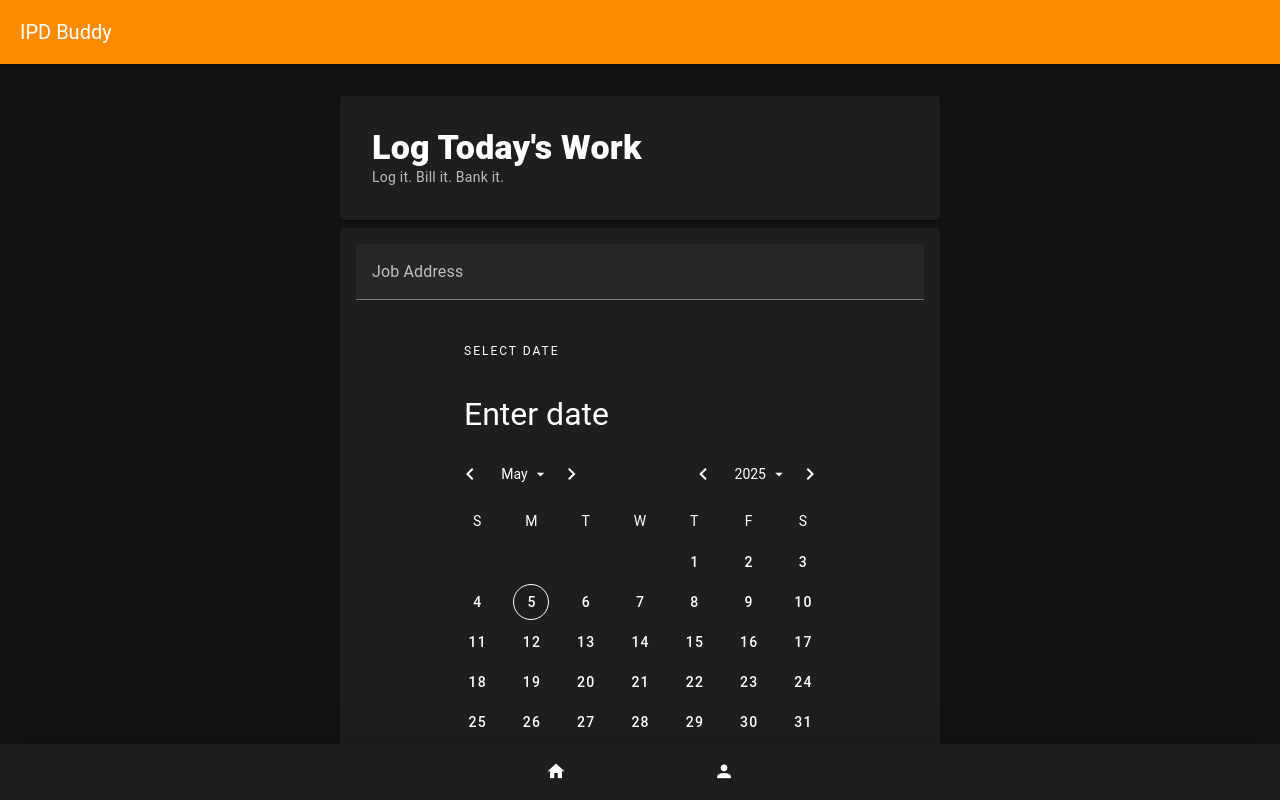
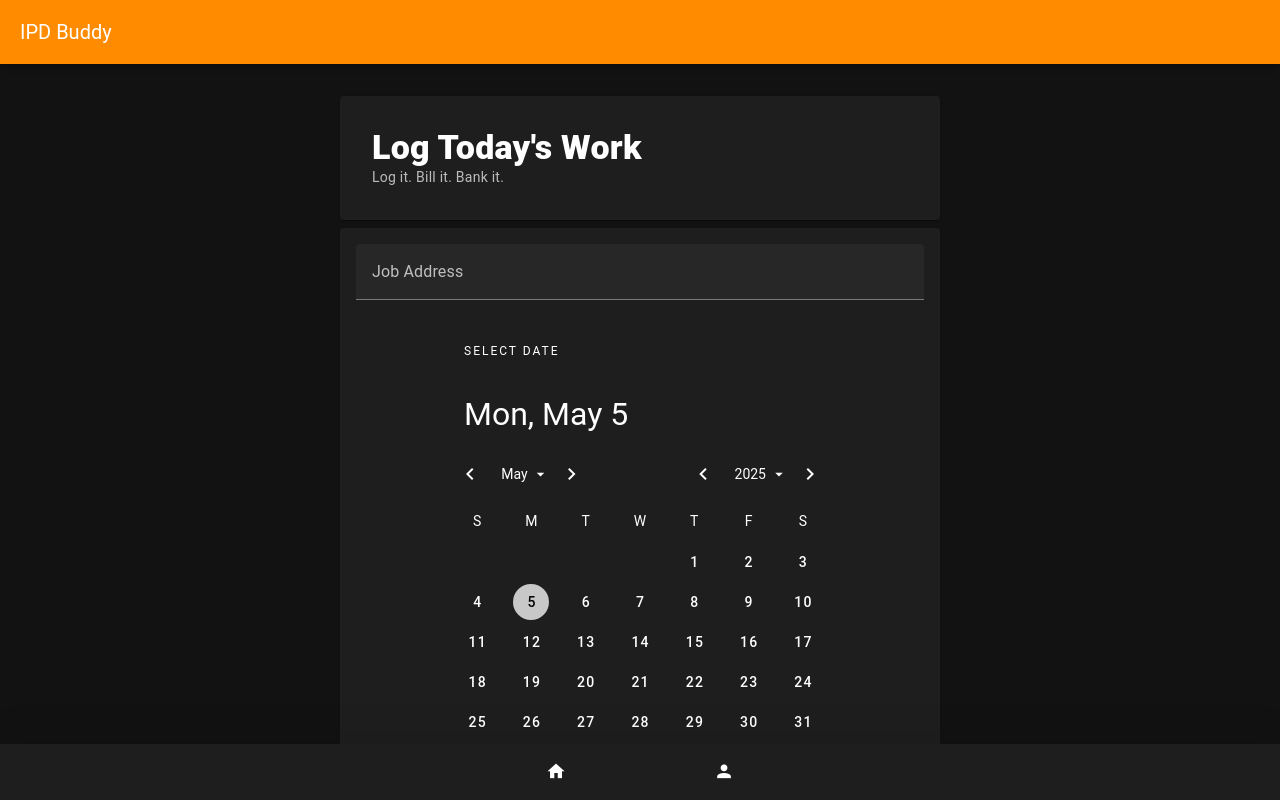
Before and after one commit to CHZelaya/IPD-Buddy-PWA, a Vue app: page /newJob in a window 1280 px wide. Shown: the top 800 px of the page. Built offline with nearby package versions, Linux system fonts and the light colour scheme; a small style sheet from the web is missing.

Commit message:
Pushing all code, pulling to laptop

```diff
--- a/package.json
+++ b/package.json
@@ -4,7 +4,7 @@
   "type": "module",
   "version": "0.0.0",
   "scripts": {
-    "dev": "vite",
+    "dev": "vite --host localhost --port 3003",
     "build": "run-p type-check \"build-only {@}\" --",
     "preview": "vite preview",
     "build-only": "vite build",
--- a/src/pages/NewJob.vue
+++ b/src/pages/NewJob.vue
@@ -6,7 +6,6 @@
 
   const jobStore = useJobStore();
   const router = useRouter();
-  const notes = ref('')
 
 
   interface BillableItem {
@@ -18,7 +17,26 @@
     max?: number;
   }
 
-  const address = ref('')
+
+  const address = computed({
+    get: () => jobStore.address,
+    set: (value: string) => jobStore.address = value,
+  })
+
+  const notes = computed({
+    get: () => jobStore.notes,
+    set: (value: string) => jobStore.notes = value,
+  })
+
+  //Date picker
+  const today = new Date().toISOString().split('T')[0];
+  const jobDate = computed({
+    get: () => jobStore.date,
+    set: (value: string) => jobStore.date = value,
+  })
+  //Setting the default date for the job as "today" in case date isnt picked.
+  jobStore.date = today;
+
 
   // Validation rules for Job Address
   const rules = [
@@ -49,24 +67,6 @@
     { id: 'FIRE_TAPING_SECOND_MECH_ROOM', label: 'Fire Taping Second Mech Room', description: '$100.00', model: ref(false), type: 'toggle' },
   ])
 
-
-  //Date picker
-  const today = new Date().toISOString().split('T')[0];
-  const jobDate = ref<string>(today);
-
-  function prepareBillables () {
-    return billableItems.value.map(item => {
-
-      const rawValue = isRef(item.model) ? item.model.value : item.model
-
-      return {
-        billableType: item.id,
-        quantity: /*item.type === 'toggle' ? Number(rawValue) : rawValue,*/ Number(rawValue),
-      }
-    })
-  }
-
-
   //Job submission
   function submitJob () {
     //Blank address check
@@ -77,15 +77,16 @@
 
     console.log('Submitting Job')
 
-    const payload = {
-      address:address.value,
-      date: jobDate.value,
-      notes: notes.value,
-      billables: prepareBillables(),
-    }
+    // const payload = {
+    //   address:address.value,
+    //   date: jobDate.value,
+    //   notes: notes.value,
+    //   billables: prepareBillables(),
+    // }
 
-    console.log('Submitting job with data:', payload)
-    jobStore.submitJob(payload)
+    console.log('Submitting job`s billables')
+    jobStore.syncBillablesFromComponentStore(billableItems.value)
+    jobStore.submitJob()
       .then(() => {
         router.push('/job/success')
       })
@@ -126,7 +127,7 @@
         />
         <v-container>
           <v-row justify="center">
-            <v-date-picker width="400" />
+            <v-date-picker v-model="jobDate" width="400" />
           </v-row>
         </v-container>
       </v-card>
--- a/src/stores/jobStore.ts
+++ b/src/stores/jobStore.ts
@@ -1,7 +1,16 @@
 import { defineStore } from 'pinia';
 import type { JobSubmissionPayload } from '../types/JobSubmissionPayload';
 import { submitJobToApi } from '@/services/apiService.ts';
+import type { Ref } from 'vue';
 
+interface BillableItem {
+  id: string;
+  label: string;
+  description?: string;
+  model: Ref<number | boolean>;
+  type: 'quantity' | 'toggle';
+  max?: number;
+}
 
 export const useJobStore = defineStore('job', {
   state: () => ({
@@ -26,12 +35,33 @@ export const useJobStore = defineStore('job', {
       SECOND_MECH_ROOM: false,
       FIRE_TAPING_MECH_ROOM_CEILING: false,
       FIRE_TAPING_SECOND_MECH_ROOM: false,
-    },
+    } as Record<string, number | boolean>,
 
     submittedJob: null as JobSubmissionPayload | null,
   }),
   actions: {
-    async submitJob (payload: JobSubmissionPayload) {
+    syncBillablesFromComponentStore (billableArray: BillableItem[]){
+      billableArray.forEach((item: BillableItem) => {
+        this.billables[item.id] = item.model.value
+      })
+    },
+
+
+    prepareBillables () {
+      return Object.entries(this.billables).map(([key, value]) => ({
+        billableType: key,
+        quantity: Number(value),
+      }))
+    },
+
+    async submitJob () {
+      const payload: JobSubmissionPayload = {
+        address: this.address,
+        date: this.date,
+        notes: this.notes,
+        billables: this.prepareBillables(),
+      }
+
       console.log(`Submitting job with data:`, payload);
 
       try {
```
